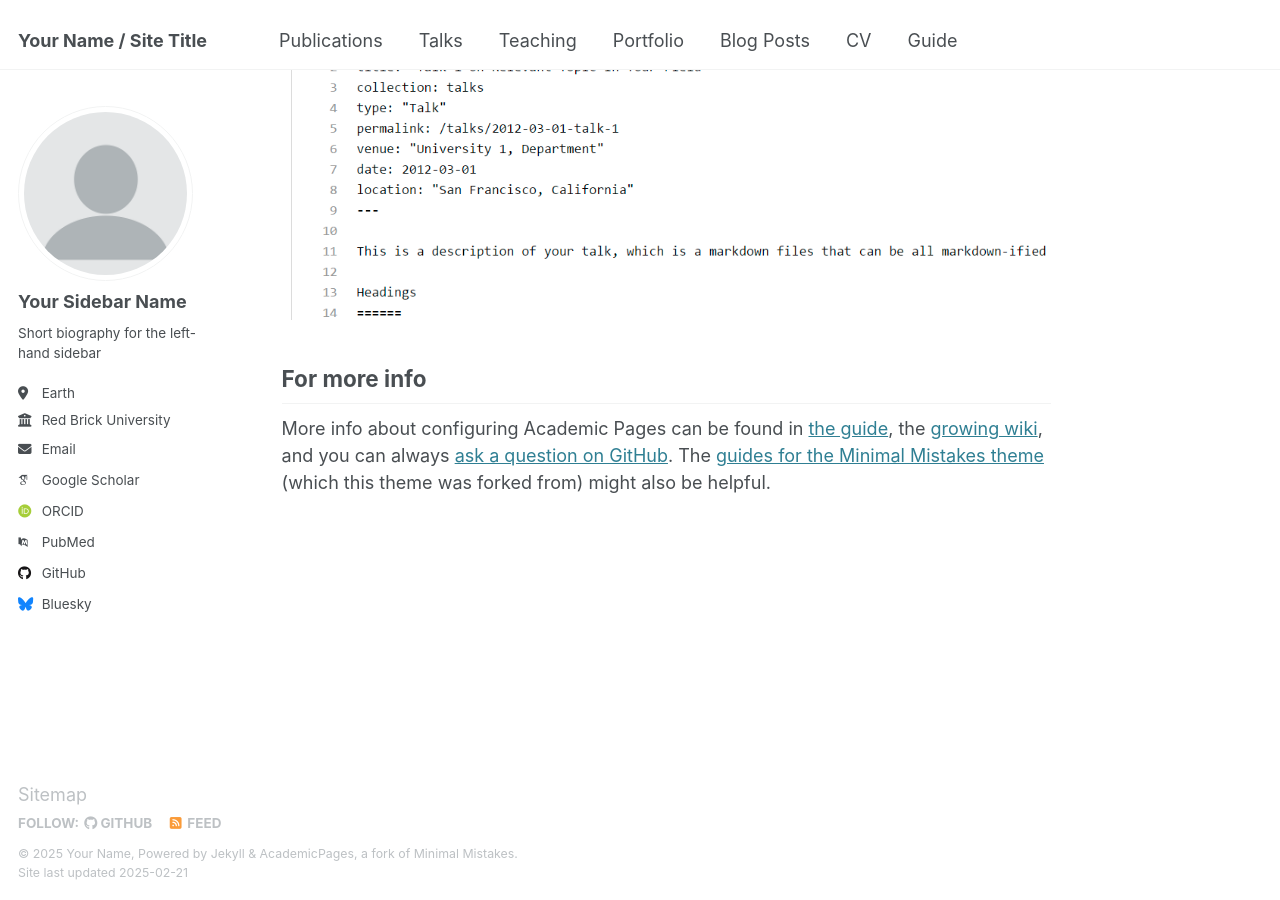
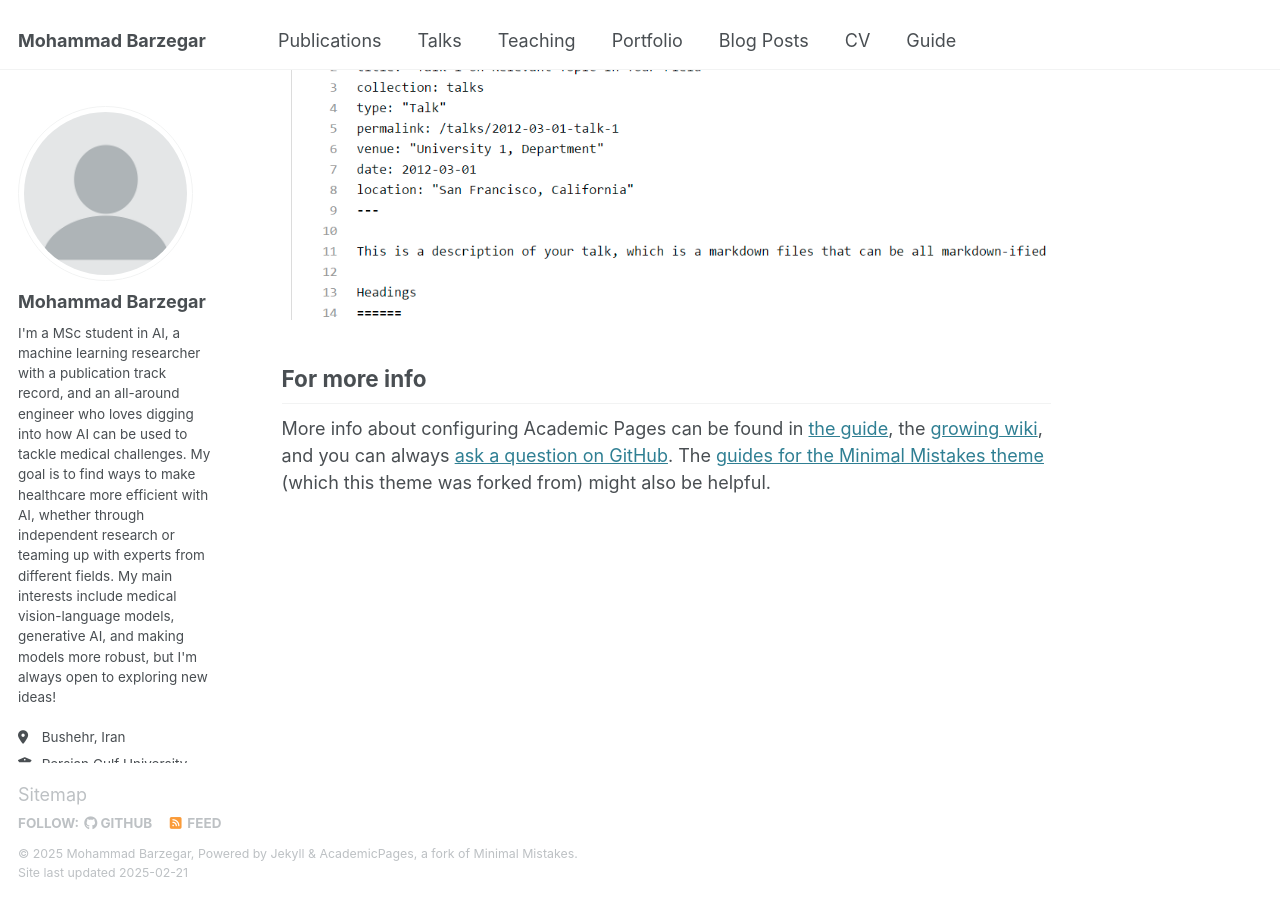
Before and after one commit to mbrz97/mbrz97.github.io, a Jekyll site: the page built from _pages/about.md, in a window 1280 px wide and 900 px high, scrolled down 2642 px. Built offline with Jekyll 4.4.1, drawn with Linux system fonts in a browser that asks for light colours; some web fonts are replaced.

Commit message:
Update _config.yml

```diff
--- a/_config.yml
+++ b/_config.yml
@@ -9,11 +9,11 @@
 # Basic Site Settings
 locale                   : "en-US"
 site_theme               : "default"
-title                    : "Your Name / Site Title"
+title                    : "Mohammad Barzegar"
 title_separator          : "-"
-name                     : &name "Your Name"
-description              : &description "personal description"
-url                      : https://academicpages.github.io # the base hostname & protocol for your site e.g. "https://[your GitHub username].github.io"
+name                     : &name "Mohammad Barzegar"
+description              : &description "MSc Student in AI"
+url                      : https://mbrz97.github.io # the base hostname & protocol for your site e.g. "https://[your GitHub username].github.io"
 baseurl                  : "" # the subpath of your site, e.g. "/blog"
 repository               : "academicpages/academicpages.github.io"
 
@@ -23,21 +23,21 @@ repository               : "academicpages/academicpages.github.io"
 author:
   # Biographic information
   avatar           : "profile.png"
-  name             : "Your Sidebar Name"
+  name             : "Mohammad Barzegar"
   pronouns         : # example: "she/her"
-  bio              : "Short biography for the left-hand sidebar"
-  location         : "Earth"
-  employer         : "Red Brick University"
+  bio              : "I'm a MSc student in AI, a machine learning researcher with a publication track record, and an all-around engineer who loves digging into how AI can be used to tackle medical challenges. My goal is to find ways to make healthcare more efficient with AI, whether through independent research or teaming up with experts from different fields. My main interests include medical vision-language models, generative AI, and making models more robust, but I'm always open to exploring new ideas!"
+  location         : "Bushehr, Iran"
+  employer         : "Persian Gulf University"
   uri              : # URL
-  email            : "none@example.org"
+  email            : "barzegar102@gmail.com"
 
   # Academic websites
   arxiv            : # URL - Update with the correct link to your profile
-  googlescholar    : "https://scholar.google.com/citations?user=PS_CX0AAAAAJ"
+  googlescholar    : "https://scholar.google.com/citations?user=ri1U4AUAAAAJ&hl=en"
   impactstory      : # URL
-  orcid            : "http://orcid.org/yourorcidurl"
+  orcid            : "https://orcid.org/0009-0002-4227-3878"
   semantic         : # URL
-  pubmed           : "https://www.ncbi.nlm.nih.gov/pubmed/?term=john+snow"
+  pubmed           : # URL
   researchgate     : # URL
   scopus           : # URL
 
@@ -45,7 +45,7 @@ author:
   bitbucket        : # Username - Update with your username on the site
   codepen          : # Username
   dribbble         : # Username
-  github           : "academicpages"
+  github           : "mbrz97"
   kaggle           : # Username
   stackoverflow    : # User number or user number and name (i.e., use "1" or "1/jeff-atwood")
 
@@ -59,7 +59,7 @@ author:
   keybase          : # Username
   instagram        : # Username
   lastfm           : # Username
-  linkedin         : # Username
+  linkedin         : # mohammad-barzegar
   mastodon         : # URL
   medium           : # URL
   pinterest        : # Username
```
